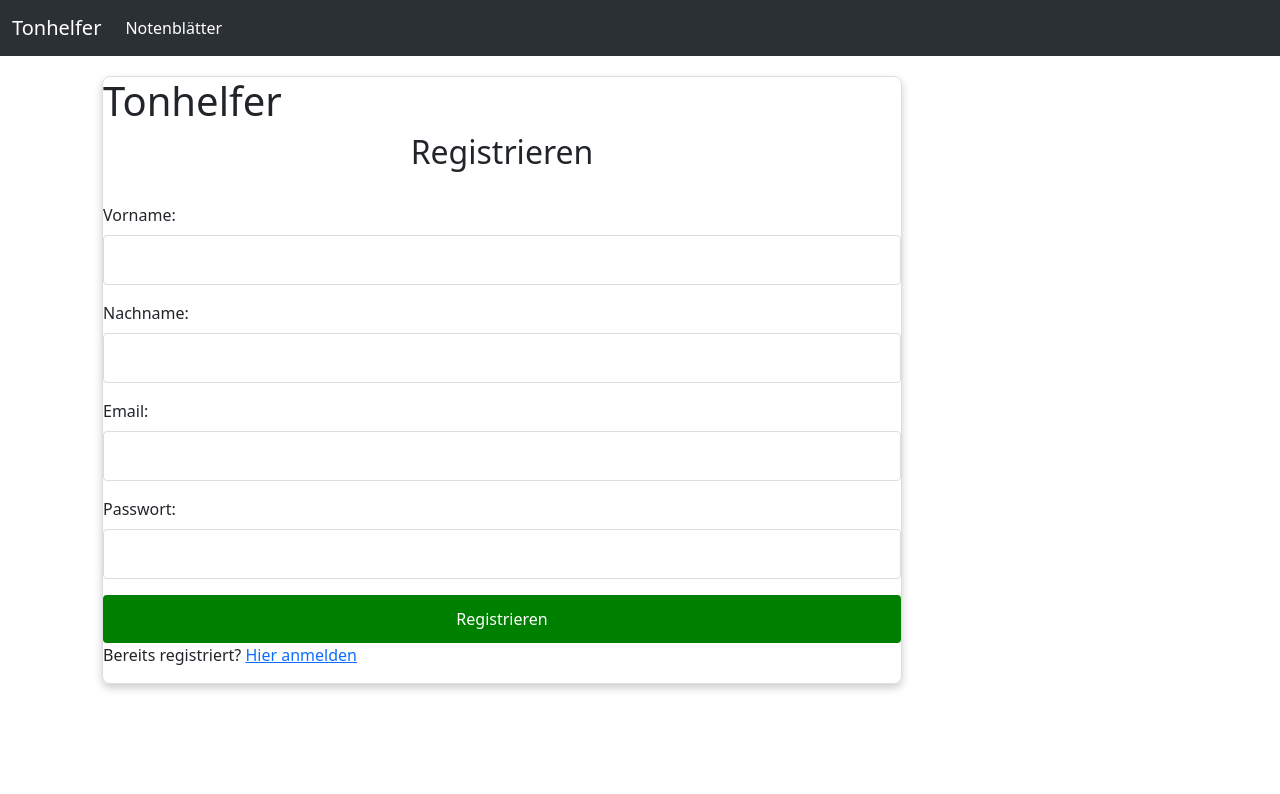
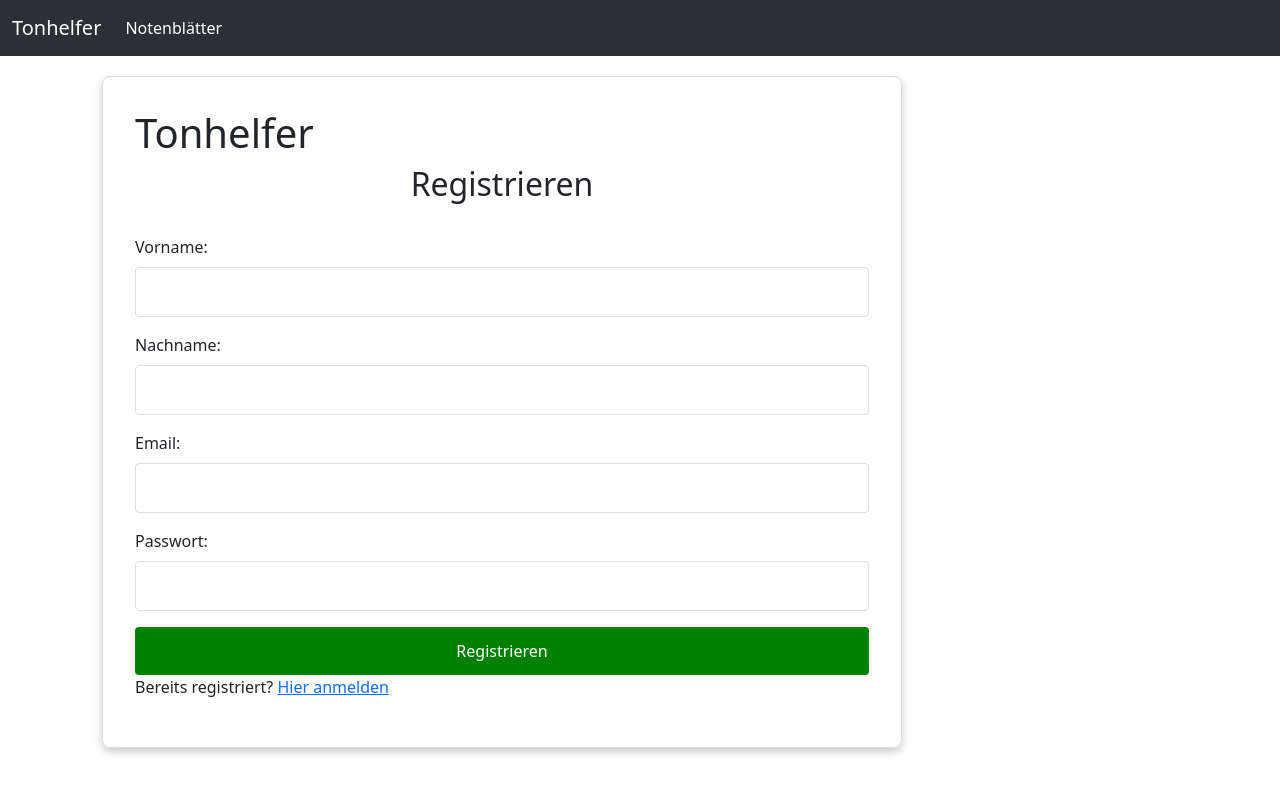
Before and after one commit to AltayMetehan/Semesterarbeit, a SvelteKit app: page /register in a window 1280 px wide. Shown: the top 794 px of the page. Built offline with nearby package versions, Linux system fonts and the light colour scheme.

Commit message:
Design Update Registrierung

```diff
--- a/src/routes/register/+page.svelte
+++ b/src/routes/register/+page.svelte
@@ -26,8 +26,8 @@
 <style>
     .register-container {
         max-width: 800px;
-        margin-top: 20px;
-        margin-left: 20px;
+        margin: 20px;
+        padding: 2rem;
         border: 1px solid #ddd;
         border-radius: 8px;
         box-shadow: 0 4px 8px rgba(0, 0, 0, 0.2);
```
